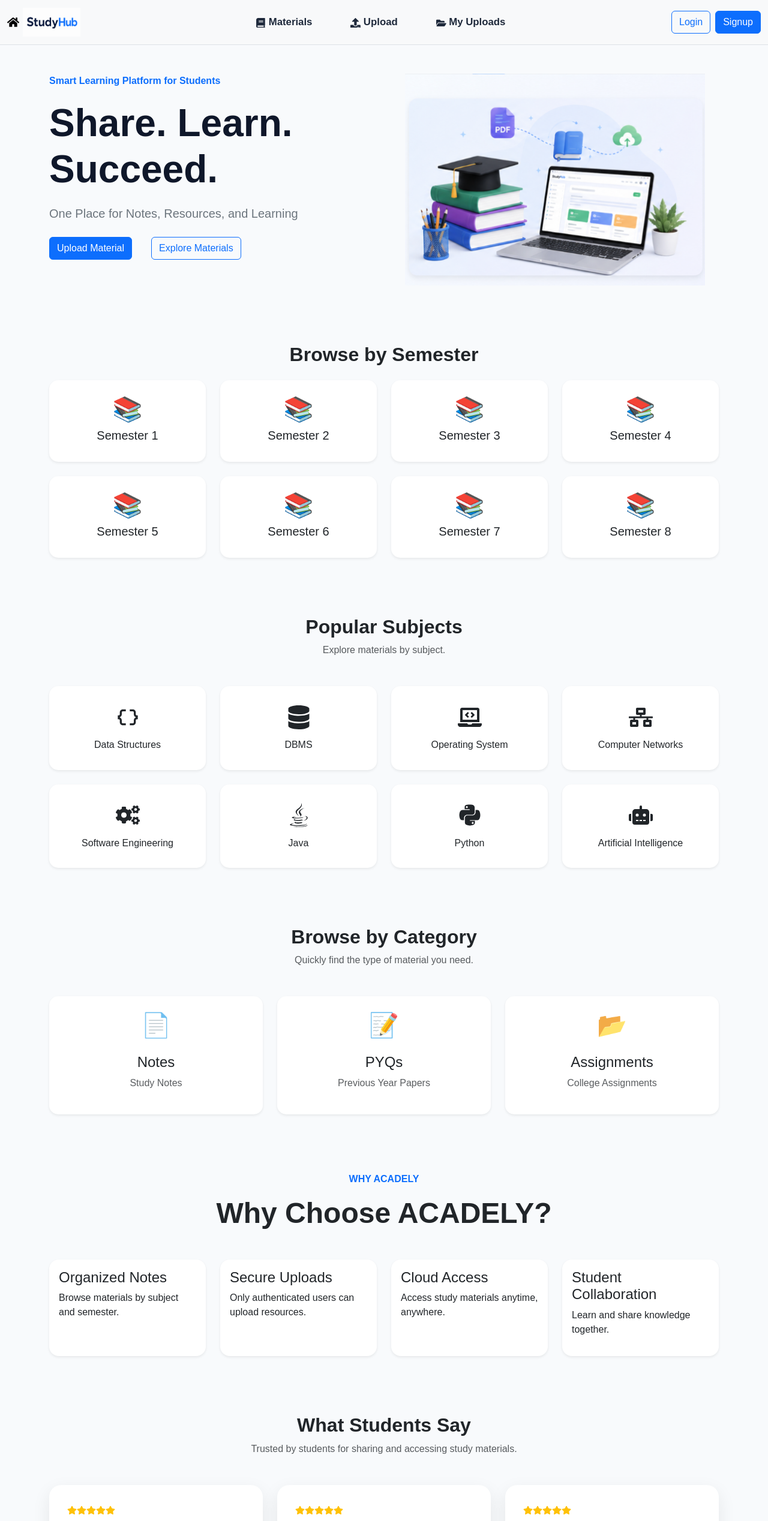
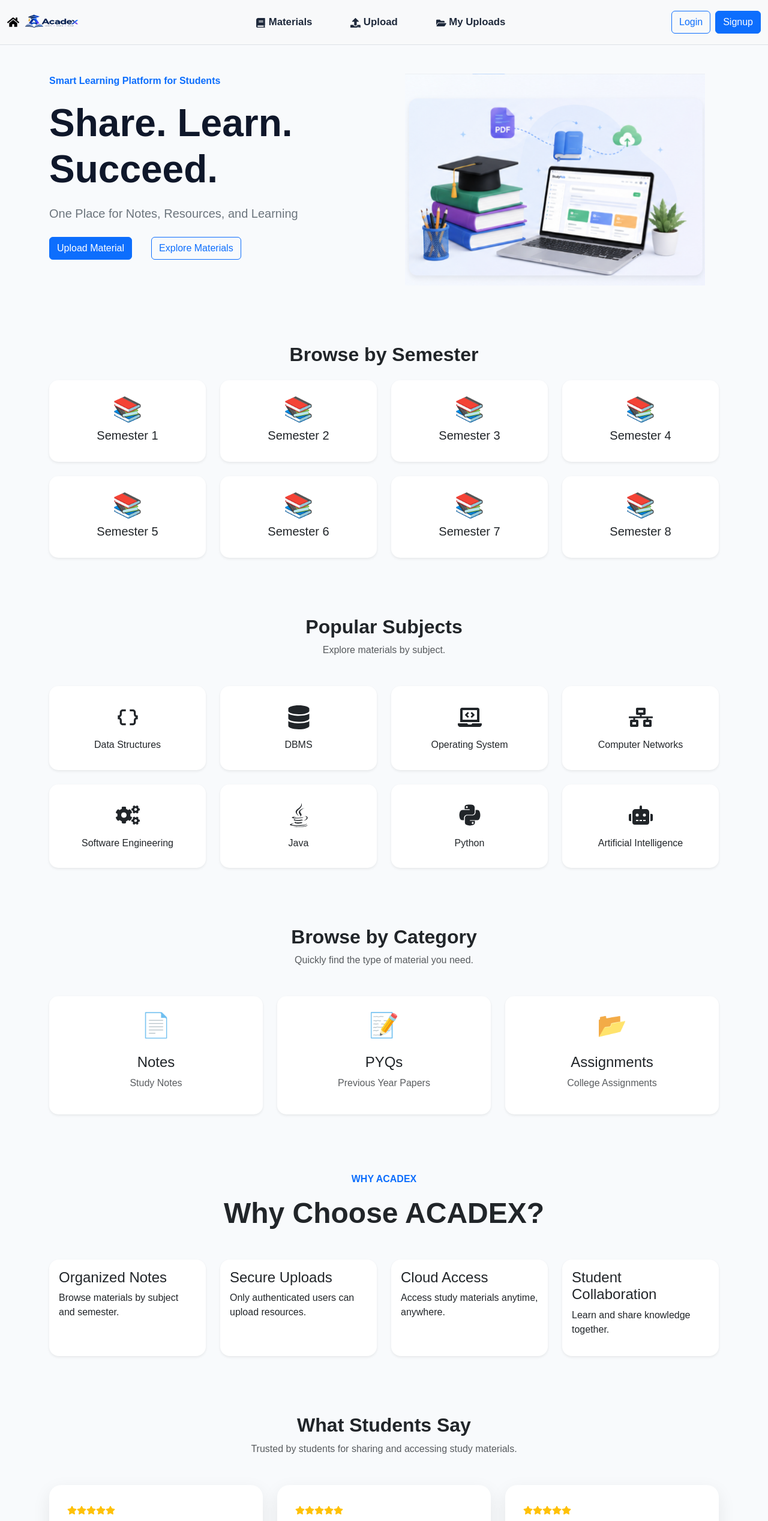
Before and after one commit to Ishabhat537/StudyHub, a React (Vite) app in the folder FRONTEND/: page / in a window 1280 px wide. Shown: the top 2536 px of the page at 60% size. Built offline with nearby package versions, Linux system fonts and the light colour scheme; no server answers.

Commit message:
image update

```diff
--- a/FRONTEND/src/components/Home.jsx/StudyHub.jsx
+++ b/FRONTEND/src/components/Home.jsx/StudyHub.jsx
@@ -4,8 +4,8 @@ function StudyHub() {
     <>
       <div className="container py-5">
         <div className="text-center mb-5">
-          <p className="text-primary fw-bold">WHY ACADELY</p>
-          <h2 className="fw-bold display-5">Why Choose ACADELY?</h2>
+          <p className="text-primary fw-bold">WHY ACADEX</p>
+          <h2 className="fw-bold display-5">Why Choose ACADEX?</h2>
         </div>
 
         <div className="row g-4">
--- a/FRONTEND/src/components/Navbar.jsx
+++ b/FRONTEND/src/components/Navbar.jsx
@@ -1,5 +1,5 @@
 import React, { useEffect, useState } from "react";
-import studyhub from "../assets/studyhub.png";
+import logo from "../assets/logo.png";
 import "../styles/navbar.css";
 import { Link, useNavigate } from "react-router-dom";
 import { useContext } from "react";
@@ -62,7 +62,7 @@ const handleLogout=async()=>{
       <nav className="navbar navbar-expand-lg bg-body-tertiary sticky-top border-bottom">
         <div className="container-fluid">
           <a className="navbar-brand ml-5" href="/">
-           <FaHome/> <img src={studyhub} style={{ height: "3rem", width: "6rem" }}></img>
+           <FaHome/> <img src={logo} style={{ height: "3rem", width: "6rem" }}></img>
           </a>
 <button
   className="navbar-toggler"
```
Also changed, not shown: FRONTEND/src/assets/logo.png (added).
